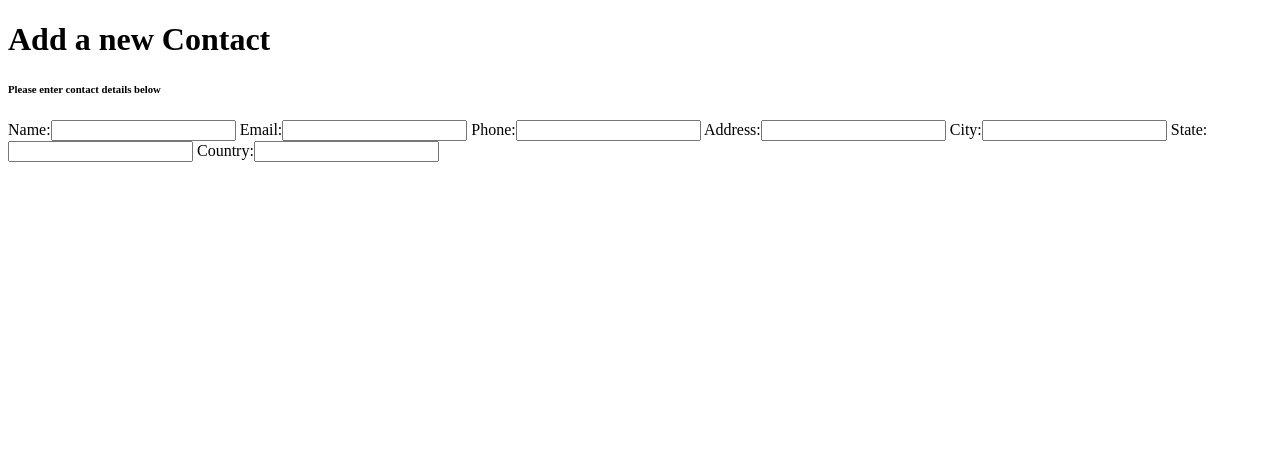
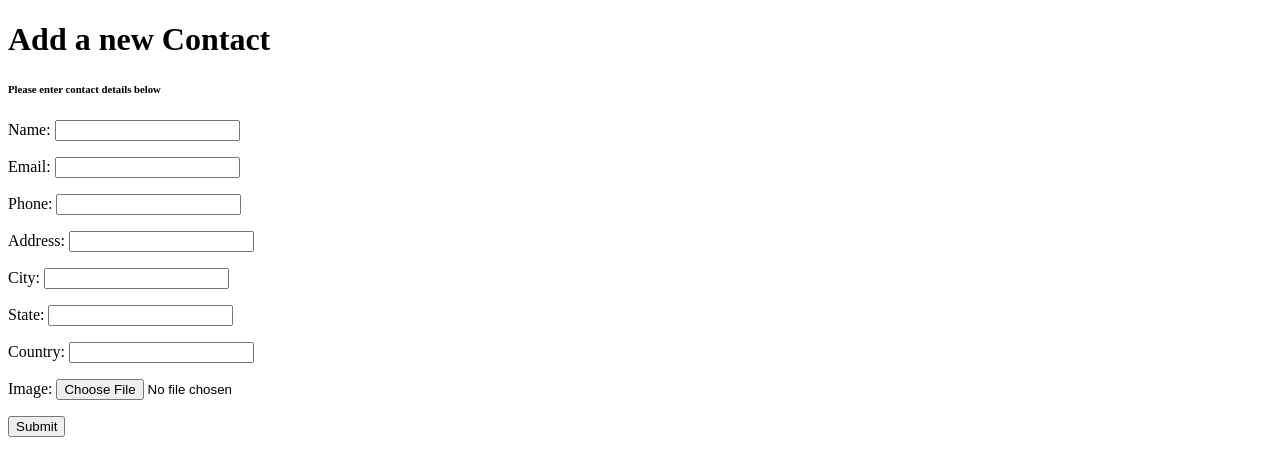
Before and after one commit to achachar/MyAddressBook, a Django app: page /add_contact in a window 1280 px wide. Shown: the top 476 px of the page. Run offline with Django 3.2, Linux system fonts and the light colour scheme.

Commit message:
added image field and incomplete login functionality

```diff
--- a/AddressBook/settings.py
+++ b/AddressBook/settings.py
@@ -119,7 +119,8 @@ USE_TZ = True
 # https://docs.djangoproject.com/en/1.11/howto/static-files/
 
 STATIC_URL = '/static/'
-
+MEDIA_ROOT = os.path.join(BASE_DIR, 'media')
+MEDIA_URL = '/media/'
 TEMPLATE_DIRS = (
     os.path.join(BASE_DIR, 'main_app/templates'),
 )
--- a/main_app/forms.py
+++ b/main_app/forms.py
@@ -5,4 +5,4 @@ from .models import Addresses
 class ContactForm(forms.ModelForm):
     class Meta:
         model = Addresses
-        fields = ['name', 'email', 'phone', 'address', 'city', 'state', 'country']
+        fields = ['name', 'email', 'phone', 'address', 'city', 'state', 'country', 'image']
--- a/main_app/models.py
+++ b/main_app/models.py
@@ -13,6 +13,7 @@ class Addresses(models.Model):
     city = models.CharField(max_length=20)
     state = models.CharField(max_length=20)
     country = models.CharField(max_length=20)
+    image = models.ImageField(upload_to='contact_images', default='media/default.jpg')
 
     def __str__(self):
         return self.name
--- a/main_app/templates/main_app/addcontact.html
+++ b/main_app/templates/main_app/addcontact.html
@@ -8,8 +8,10 @@
 <h1>Add a new Contact</h1>
 <h6>Please enter contact details below</h6>
 
-<form action="">
-    {{ form }}
+<form enctype="multipart/form-data" action="" method="post">
+    {% csrf_token %}
+    {{ form.as_p }}
+    <input type="submit" value="Submit"/>
 </form>
 </body>
 </html>
--- a/main_app/templates/main_app/index.html
+++ b/main_app/templates/main_app/index.html
@@ -11,6 +11,7 @@
     <h1>Welcome to Address Book!</h1>
     {% for address in addresses %}
         <p><a href="{{ address.id }}">{{ address.name }}</a></p>
+        <p><img src="{{ address.image }}" alt="" height="200" width="200"/></p>
         <p>{{ address.email }}</p>
     {% endfor %}
 
--- a/main_app/urls.py
+++ b/main_app/urls.py
@@ -1,6 +1,8 @@
 __author__ = 'achachar'
 from django.conf.urls import url
 from . import views
+from django.views.static import serve
+from django.conf import settings
 
 app_name = 'main_app'
 urlpatterns = [
@@ -8,3 +10,8 @@ urlpatterns = [
     url(r'^(?P<pk>[0-9]+)/$', views.DetailView.as_view(), name='detail'),
     url(r'^add_contact/?$', views.add_contact, name='add_contact')
 ]
+
+if settings.DEBUG:
+    urlpatterns += [
+        url(r'^media/(?P<path>.*)$', serve, {'document_root': settings.MEDIA_ROOT, }),
+    ]
--- a/main_app/views.py
+++ b/main_app/views.py
@@ -12,7 +12,6 @@ from .forms import ContactForm
 class IndexView(generic.ListView):
     template_name = 'main_app/index.html'
     context_object_name = 'addresses'
-    paginate_by = 4
 
     def get_queryset(self):
         return Addresses.objects.all()
@@ -23,7 +22,7 @@ class DetailView(generic.DetailView):
 
 def add_contact(request):
     if request.method == 'POST':
-        form = ContactForm(request.POST)
+        form = ContactForm(request.POST, request.FILES)
         if form.is_valid():
             form.save()
         return HttpResponseRedirect(reverse('main_app:index'))
--- /dev/null
+++ b/media/__init__.py
@@ -0,0 +1 @@
+__author__ = 'achachar'
```
Also changed, not shown: db.sqlite3, main_app/migrations/0004_auto_20171219_1742.py (added), main_app/migrations/0005_auto_20171219_1804.py (added), media/contact_images/minion.jpg (added), media/default.jpg (added), media/default.png (added).
